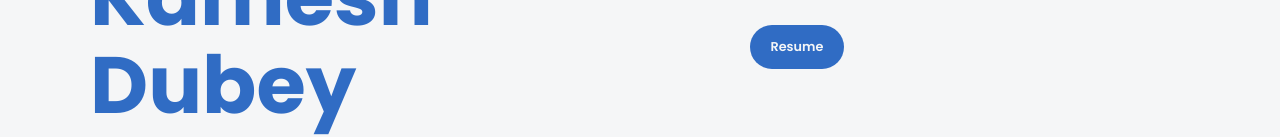
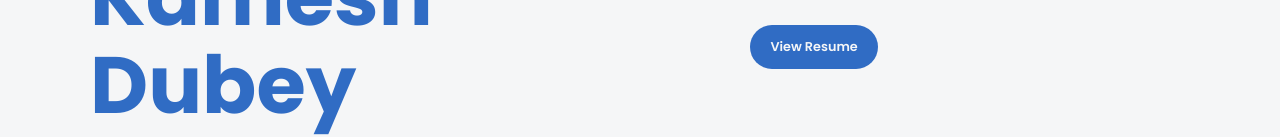
Before and after one commit to kameshcodes/portfolio, a plain HTML site: page index.html in a window 1280 px wide. Shown: the part 311-448 px from the top of the page. Drawn offline with nearby package versions, Linux system fonts and the light colour scheme.

Commit message:
fixed-resume-button

```diff
--- a/index.html
+++ b/index.html
@@ -64,7 +64,7 @@
       </p>
 
       <a class="resume" href="./public/resume/Resume_Kamesh_Dubey_IITB.pdf">
-        <span class="btn">Resume</span>
+        <span class="btn">View Resume</span>
     </a>
     </div>
   </div>
```
